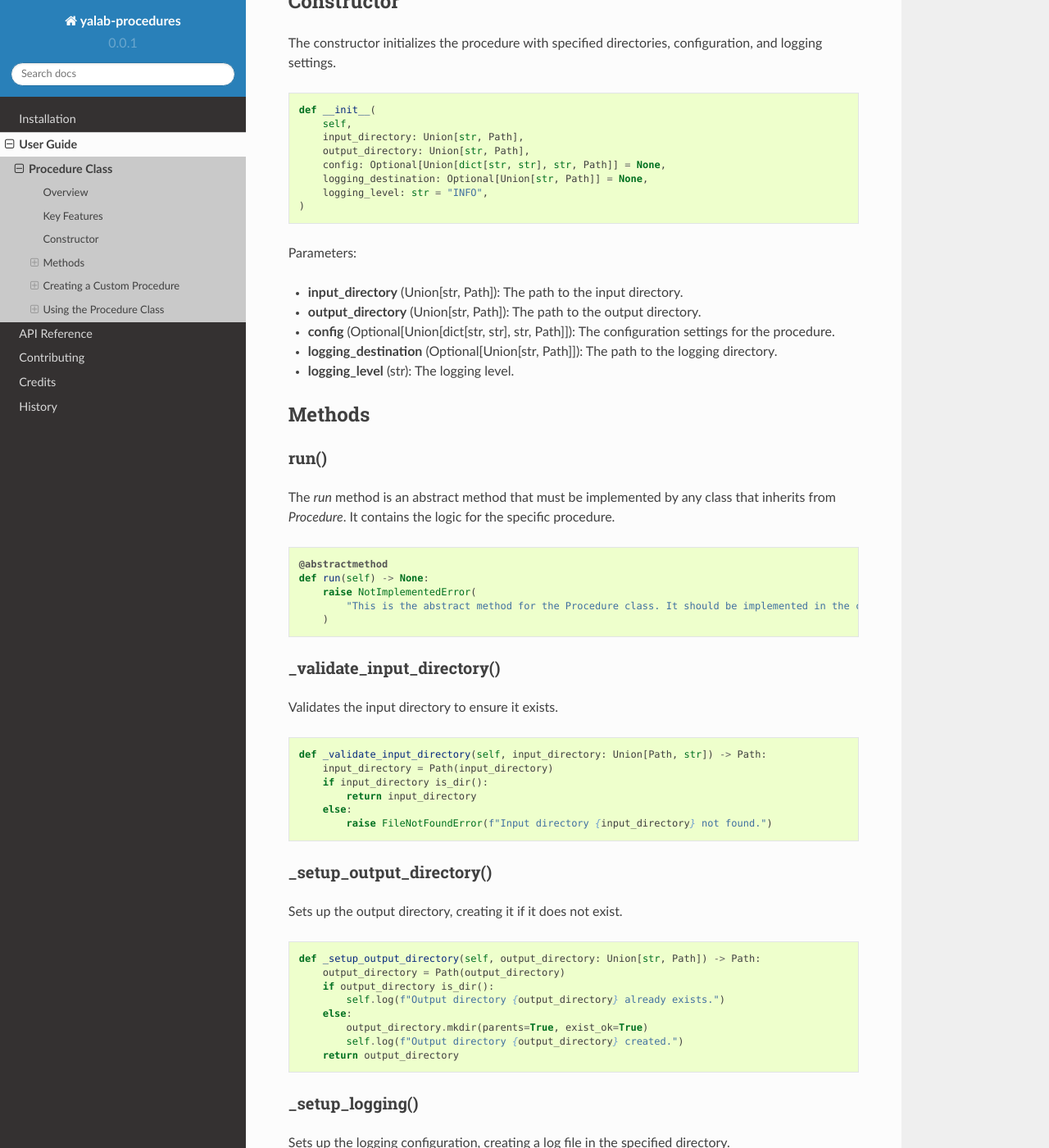
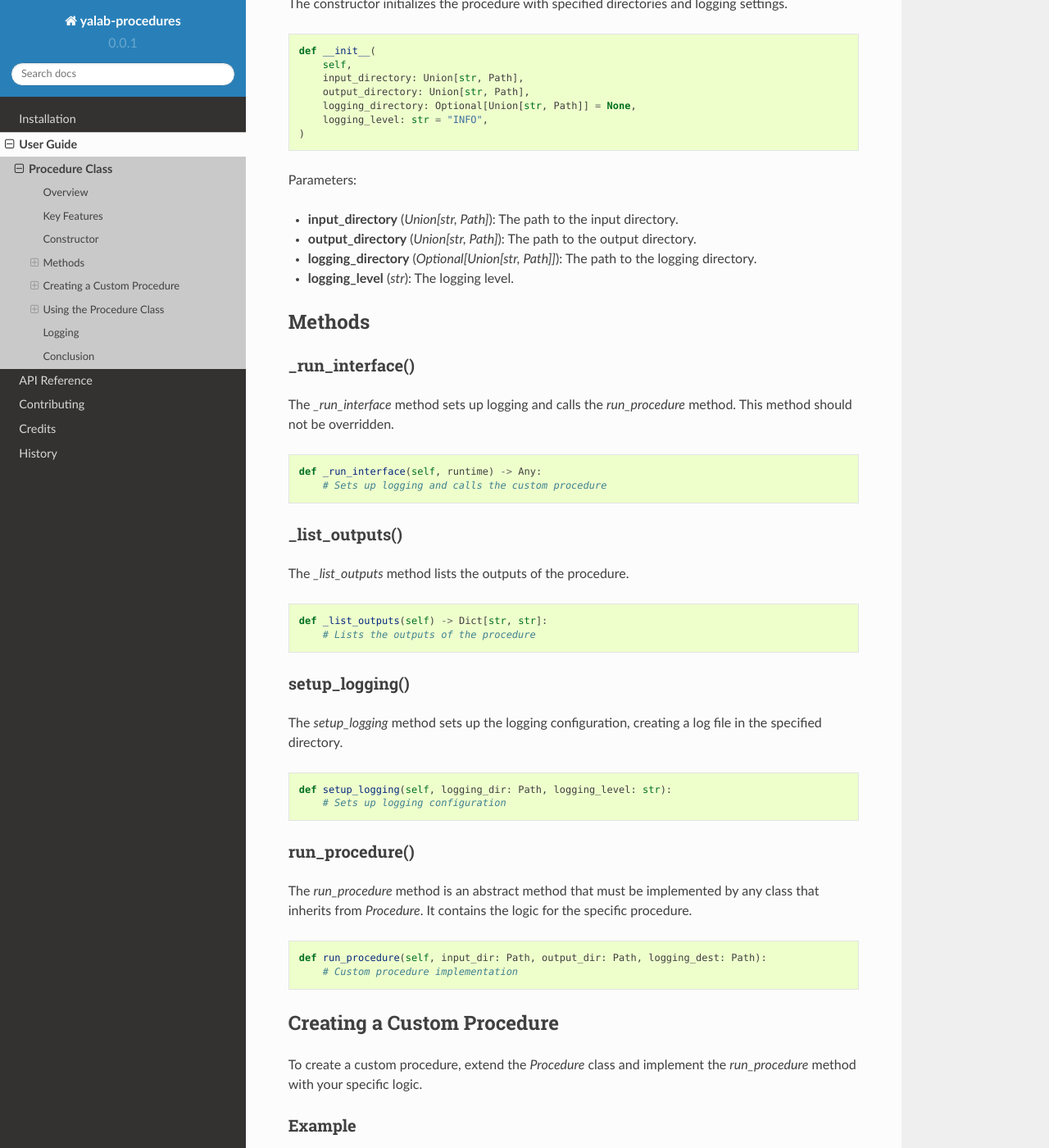
Before and after one commit to yalab-devops/yalab-procedures, a Sphinx documentation site: the page built from docs/user_guide/procedure.rst, in a window 1280 px wide and 1400 px high, scrolled down 623 px. Shown: the whole window at 82% size. Built offline with Sphinx 7.4.7 and the Read the Docs theme 2.0.0, drawn with Linux system fonts in a browser that asks for light colours; pages that are not in the unit, such as notebooks, are missing from menus; some of the changed text lies outside the part shown.

Commit message:
updated documentation

```diff
--- a/docs/user_guide/procedure.rst
+++ b/docs/user_guide/procedure.rst
@@ -1,7 +1,7 @@
 Procedure Class
 ===============
 
-The `Procedure` class is an abstract base class designed to standardize and streamline the preprocessing of MRI data. Researchers can extend this class to create custom procedures by implementing the `run` method.
+The `Procedure` class is an abstract base class designed to standardize and streamline the preprocessing of MRI data. Researchers can extend this class to create custom procedures by implementing the `run_procedure` method.
 
 Overview
 --------
@@ -11,15 +11,14 @@ The `Procedure` class provides a common interface and utilities for data preproc
 Key Features
 ------------
 
-- **Abstract Base Class**: The `Procedure` class is designed to be inherited by specific procedure implementations.
-- **Configuration Management**: Supports loading configurations from dictionaries or JSON files.
+- **Abstract Base Class**: Designed to be inherited by specific procedure implementations.
 - **Logging**: Standardized logging setup that creates log files in the specified directory.
 - **Directory Validation**: Ensures that input and output directories exist and are correctly set up.
 
 Constructor
 -----------
 
-The constructor initializes the procedure with specified directories, configuration, and logging settings.
+The constructor initializes the procedure with specified directories and logging settings.
 
 .. code-block:: python
 
@@ -27,147 +26,81 @@ The constructor initializes the procedure with specified directories, configurat
         self,
         input_directory: Union[str, Path],
         output_directory: Union[str, Path],
-        config: Optional[Union[dict[str, str], str, Path]] = None,
-        logging_destination: Optional[Union[str, Path]] = None,
+        logging_directory: Optional[Union[str, Path]] = None,
         logging_level: str = "INFO",
     )
 
 Parameters:
 
-- **input_directory** (Union[str, Path]): The path to the input directory.
-- **output_directory** (Union[str, Path]): The path to the output directory.
-- **config** (Optional[Union[dict[str, str], str, Path]]): The configuration settings for the procedure.
-- **logging_destination** (Optional[Union[str, Path]]): The path to the logging directory.
-- **logging_level** (str): The logging level.
+- **input_directory** (`Union[str, Path]`): The path to the input directory.
+- **output_directory** (`Union[str, Path]`): The path to the output directory.
+- **logging_directory** (`Optional[Union[str, Path]]`): The path to the logging directory.
+- **logging_level** (`str`): The logging level.
 
 Methods
 -------
 
-run()
-^^^^^
+_run_interface()
+^^^^^^^^^^^^^^^^
 
-The `run` method is an abstract method that must be implemented by any class that inherits from `Procedure`. It contains the logic for the specific procedure.
+The `_run_interface` method sets up logging and calls the `run_procedure` method. This method should not be overridden.
 
 .. code-block:: python
 
-    @abstractmethod
-    def run(self) -> None:
-        raise NotImplementedError(
-            "This is the abstract method for the Procedure class. It should be implemented in the child class."
-        )
+    def _run_interface(self, runtime) -> Any:
+        # Sets up logging and calls the custom procedure
 
-_validate_input_directory()
-^^^^^^^^^^^^^^^^^^^^^^^^^^^^
+_list_outputs()
+^^^^^^^^^^^^^^^^
 
-Validates the input directory to ensure it exists.
+The `_list_outputs` method lists the outputs of the procedure.
 
 .. code-block:: python
 
-    def _validate_input_directory(self, input_directory: Union[Path, str]) -> Path:
-        input_directory = Path(input_directory)
-        if input_directory is_dir():
-            return input_directory
-        else:
-            raise FileNotFoundError(f"Input directory {input_directory} not found.")
+    def _list_outputs(self) -> Dict[str, str]:
+        # Lists the outputs of the procedure
 
-_setup_output_directory()
-^^^^^^^^^^^^^^^^^^^^^^^^^^
+setup_logging()
+^^^^^^^^^^^^^^^^
 
-Sets up the output directory, creating it if it does not exist.
+The `setup_logging` method sets up the logging configuration, creating a log file in the specified directory.
 
 .. code-block:: python
 
-    def _setup_output_directory(self, output_directory: Union[str, Path]) -> Path:
-        output_directory = Path(output_directory)
-        if output_directory is_dir():
-            self.log(f"Output directory {output_directory} already exists.")
-        else:
-            output_directory.mkdir(parents=True, exist_ok=True)
-            self.log(f"Output directory {output_directory} created.")
-        return output_directory
+    def setup_logging(self, logging_dir: Path, logging_level: str):
+        # Sets up logging configuration
 
-_setup_logging()
-^^^^^^^^^^^^^^^^^
+run_procedure()
+^^^^^^^^^^^^^^^^
 
-Sets up the logging configuration, creating a log file in the specified directory.
+The `run_procedure` method is an abstract method that must be implemented by any class that inherits from `Procedure`. It contains the logic for the specific procedure.
 
 .. code-block:: python
 
-    def _setup_logging(self) -> None:
-        handler: logging.Handler
-        if self.logging_destination:
-            self.logging_destination.mkdir(parents=True, exist_ok=True)
-            timestamp = datetime.now().strftime("%Y%m%d_%H%M%S")
-            log_filename = f"{self.__class__.__name__}_{timestamp}.log"
-            log_file_path = self.logging_destination / log_filename
-            handler = logging.FileHandler(log_file_path)
-        else:
-            handler = logging.StreamHandler()
-        formatter = logging.Formatter(
-            "%(asctime)s - %(name)s - %(levelname)s - %(message)s"
-        )
-        handler.setFormatter(formatter)
-        self.logger.addHandler(handler)
-        self.logger.setLevel(getattr(logging, self.logging_level.upper(), "INFO"))
-        self._handler = handler
-
-log()
-^^^^^^
-
-Logs a message at the INFO level.
-
-.. code-block:: python
-
-    def log(self, message: str) -> None:
-        self.logger.info(message)
-
-_load_config()
-^^^^^^^^^^^^^^^
-
-Loads the configuration from a dictionary or a JSON file.
-
-.. code-block:: python
-
-    def _load_config(
-        self, config: Union[dict[str, str], str, Path, None]
-    ) -> dict[str, str]:
-        if isinstance(config, dict):
-            return config
-        elif isinstance(config, (str, Path)):
-            config_path = Path(config)
-            if config_path.is_file():
-                try:
-                    with open(config_path, "r") as file:
-                        return dict(json.load(file))
-                except json.JSONDecodeError:
-                    self.log(f"Error decoding JSON from {config_path}")
-                    return {}
-        return {}
-
+    def run_procedure(self, input_dir: Path, output_dir: Path, logging_dest: Path):
+        # Custom procedure implementation
 
 Creating a Custom Procedure
 ----------------------------
 
-To create a custom procedure, extend the `Procedure` class and implement the `run` method with your specific logic.
-
+To create a custom procedure, extend the `Procedure` class and implement the `run_procedure` method with your specific logic.
 
 Example
-^^^^^^^^
+^^^^^^^
 
 .. code-block:: python
 
     from src.yalab_procedures.procedures.procedure import Procedure
 
     class CustomProcedure(Procedure):
-        def run(self):
-            self.log("Running the custom procedure")
+        def run_procedure(self, input_dir, output_dir, logging_dest):
+            self.logger.info("Running the custom procedure")
             # Custom procedure implementation here
 
     custom_procedure = CustomProcedure(
         input_directory="path/to/input",
         output_directory="path/to/output",
-        config={"param1": "value1"},
-        logging_destination="path/to/logs",
+        logging_directory="path/to/logs",
         logging_level="DEBUG"
     )
     custom_procedure.run()
@@ -175,36 +108,31 @@ Example
 Using the Procedure Class
 -------------------------
 
-1. **Initialize the Procedure**: Provide the required directories and configuration.
-2. **Implement the `run` Method**: Define the specific steps of your procedure.
+1. **Initialize the Procedure**: Provide the required directories and logging configuration.
+2. **Implement the `run_procedure` Method**: Define the specific steps of your procedure.
 3. **Run the Procedure**: Call the `run` method to execute the procedure.
 
 Example
-^^^^^^^^
+^^^^^^^
 
 .. code-block:: python
 
     from src.yalab_procedures.procedures.custom_procedure import CustomProcedure
+
     procedure = CustomProcedure(
         input_directory="path/to/input",
         output_directory="path/to/output",
-        config="path/to/config.json",
-        logging_destination="path/to/logs",
+        logging_directory="path/to/logs",
         logging_level="INFO"
     )
     procedure.run()
 
 Logging
-^^^^^^^^
+-------
 
 Logs are saved in the specified logging directory with a timestamped filename. The logging level can be adjusted to control the verbosity of the log output.
 
-Configuration
-^^^^^^^^^^^^^^
-
-Configuration settings can be passed as a dictionary or loaded from a JSON file. This flexibility allows for easy adjustments and reuse of settings across different procedures.
-
 Conclusion
-^^^^^^^^^^^
+----------
 
 The `Procedure` class provides a robust framework for standardizing data preprocessing tasks in your lab. By extending this class, you can create custom procedures that follow a consistent pattern, making it easier to manage and maintain your data processing workflows.
```
